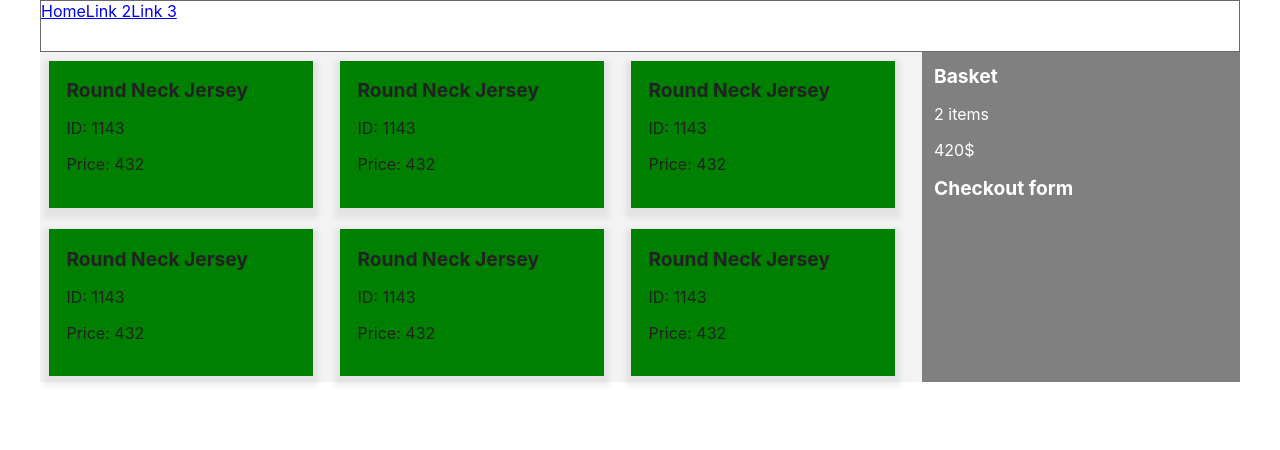
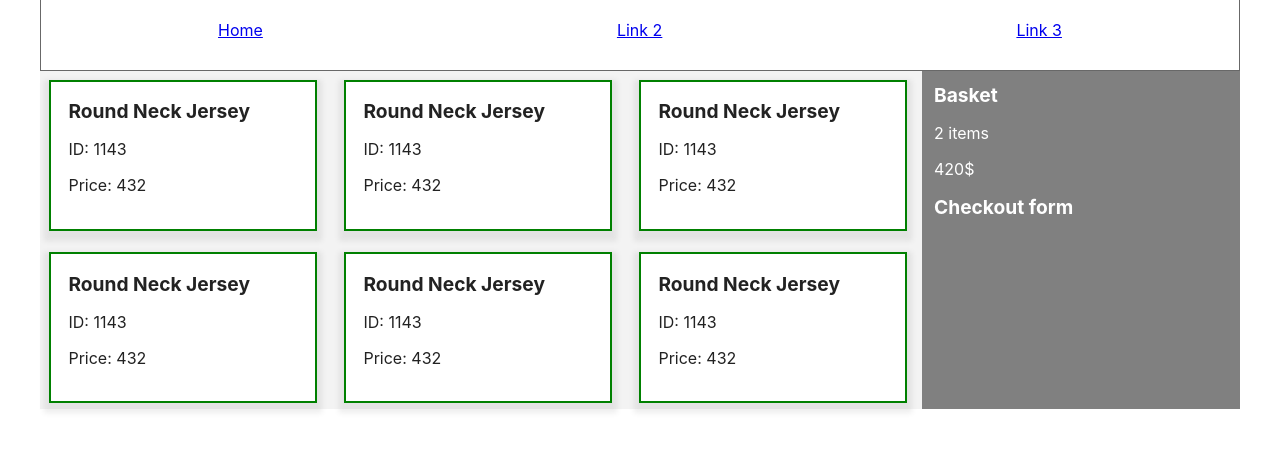
Before and after one commit to annacyb/react-exercise, a React (Create React App) app: page / in a window 1280 px wide. Shown: the top 450 px of the page. Built offline with nearby package versions, Linux system fonts and the light colour scheme.

Commit message:
Little styling added

```diff
--- a/src/App.css
+++ b/src/App.css
@@ -24,7 +24,13 @@ p {
 .Navigation {
     background-color: white;
     height: 50px;
-    border: 1px rgb(104, 104, 104) solid;
+    border-bottom: 1px rgb(104, 104, 104) solid;
+    border-right: 1px rgb(104, 104, 104) solid;
+    border-left: 1px rgb(104, 104, 104) solid;
+    display: flex;
+    column-gap: auto;
+    justify-content: space-around;
+    padding-top: 20px;
 }
 
 .BottomElements {
--- a/src/components/Product.jsx
+++ b/src/components/Product.jsx
@@ -3,7 +3,8 @@ export default function Product(props) {
 
     const styles = {
         // if true then green if false red
-        backgroundColor: props.soldOut ? "green" : "red"
+        // backgroundColor: props.soldOut ? "green" : "red",
+        border: props.soldOut ? "green 2px solid" : "red  2px solid"
       };
 
     return (
```
